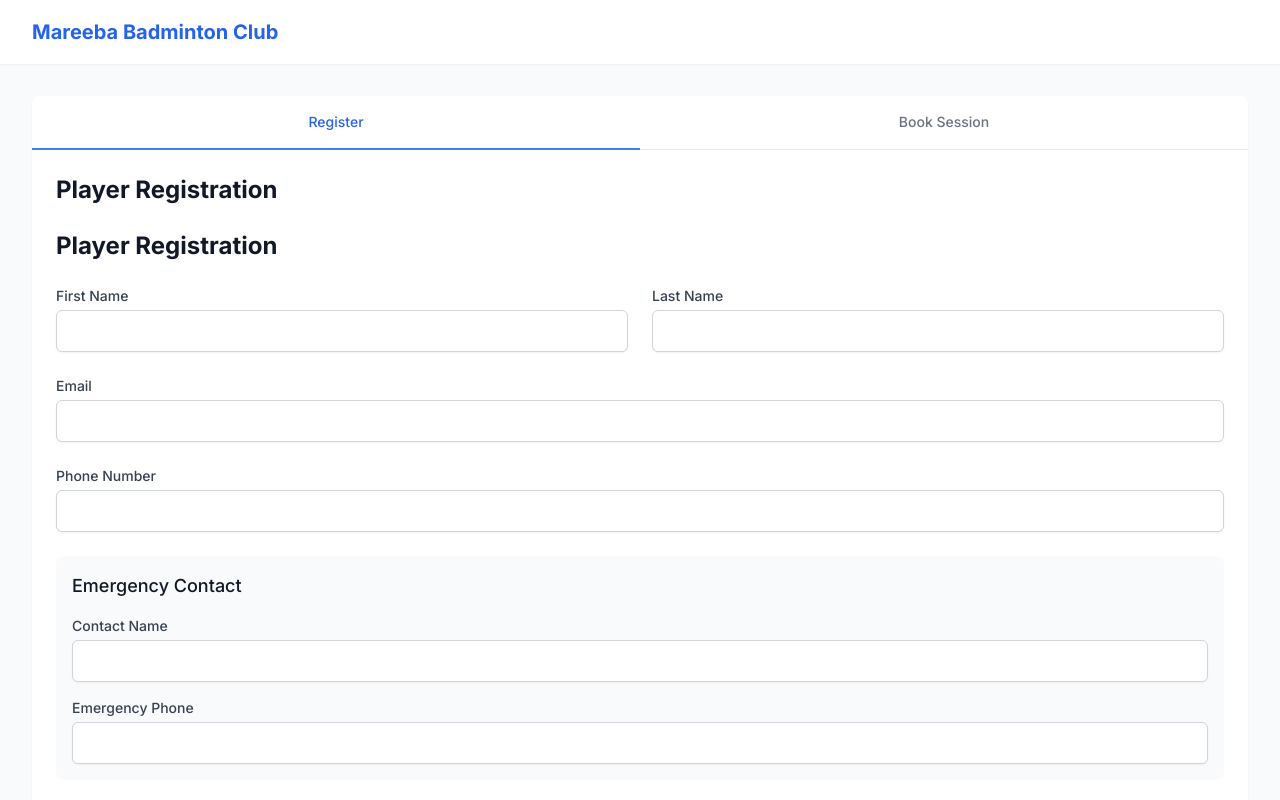
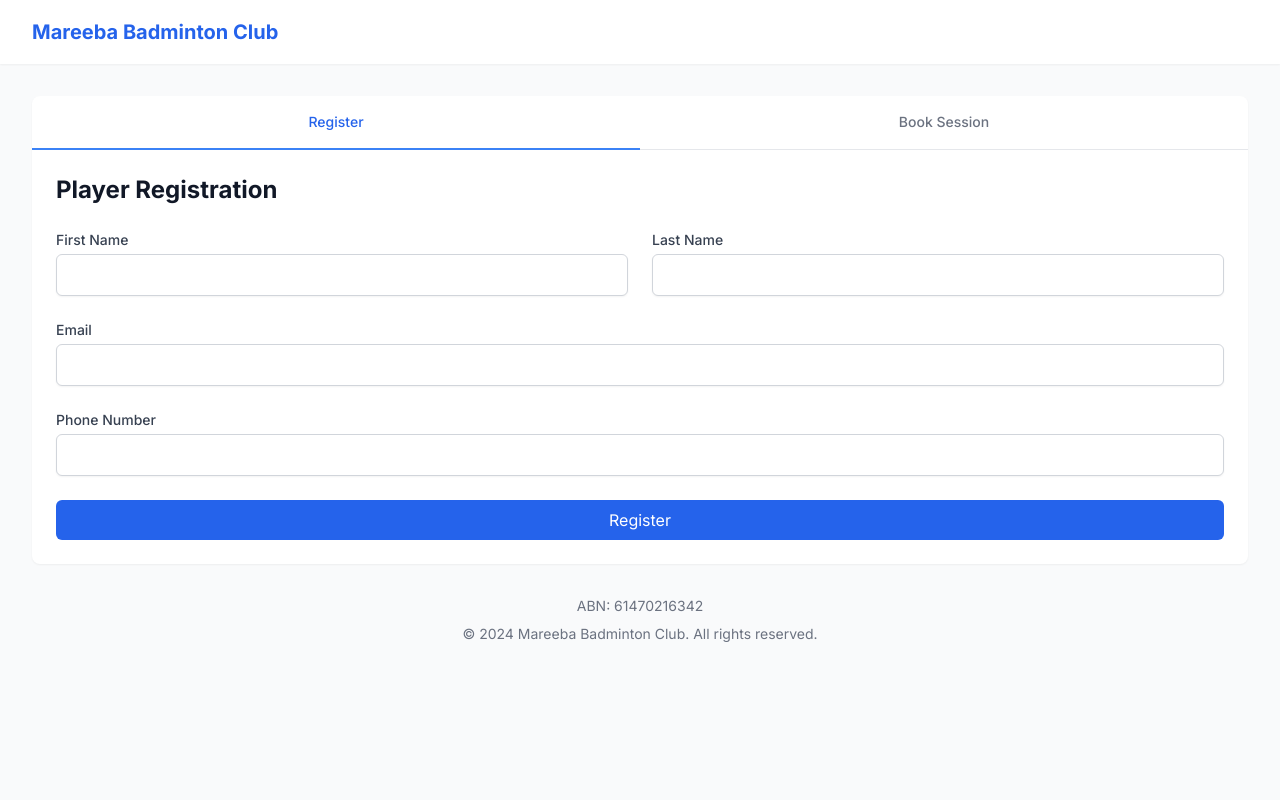
Before and after one commit to MareebaBadminton/mareeba-club, a Next.js app: page / in a window 1280 px wide. Shown: the top 800 px of the page. Built offline with nearby package versions, Linux system fonts and the light colour scheme.

Commit message:
Remove emergency contact and shorten player ID

```diff
--- a/src/components/RegisterForm.tsx
+++ b/src/components/RegisterForm.tsx
@@ -1,62 +1,32 @@
 'use client'
 
-import { useForm } from 'react-hook-form'
-import { zodResolver } from '@hookform/resolvers/zod'
-import { registerSchema, type RegisterFormData } from '@/lib/validations/register'
-import { createPlayer } from '@/lib/utils/playerUtils'
 import { useState } from 'react'
 
 export default function RegisterForm() {
   const [isSubmitting, setIsSubmitting] = useState(false)
-  const [submitError, setSubmitError] = useState<string | null>(null)
   const [registeredPlayer, setRegisteredPlayer] = useState<{ id: string; firstName: string } | null>(null)
 
-  const {
-    register,
-    handleSubmit,
-    formState: { errors },
-    reset
-  } = useForm<RegisterFormData>({
-    resolver: zodResolver(registerSchema)
-  })
-
-  const onSubmit = async (data: RegisterFormData) => {
-    try {
-      setIsSubmitting(true)
-      setSubmitError(null)
-
-      const player = await createPlayer({
-        firstName: data.firstName,
-        lastName: data.lastName,
-        email: data.email,
-        phone: data.phone,
-        emergencyContact: {
-          name: data.emergencyContact,
-          phone: data.emergencyPhone
-        }
-      });
-
-      setRegisteredPlayer({
-        id: player.id,
-        firstName: player.firstName
-      });
-
-      reset()
-    } catch (error) {
-      setSubmitError('Failed to submit registration. Please try again.')
-      console.error('Registration error:', error)
-    } finally {
-      setIsSubmitting(false)
-    }
+  const generateShortId = () => {
+    return 'MB' + Math.random().toString(36).substring(2, 5).toUpperCase()
   }
 
+  const handleSubmit = async (e: React.FormEvent<HTMLFormElement>) => {
+    e.preventDefault()
+    setIsSubmitting(true)
+    // Simulate registration
+    setTimeout(() => {
+      setRegisteredPlayer({
+        id: generateShortId(),
+        firstName: (e.currentTarget.elements.namedItem('firstName') as HTMLInputElement).value
+      })
+      setIsSubmitting(false)
+    }, 1000)
+  }
+
+  if (registeredPlayer) {
     return (
-    <div>
-      <h2 className="text-2xl font-bold text-gray-900 mb-6">Player Registration</h2>
-
-      {registeredPlayer && (
-        <div className="mb-6 p-6 bg-green-50 border border-green-200 text-green-700 rounded-md">
-          <h3 className="text-xl font-semibold mb-2">Registration Successful!</h3>
+      <div className="p-6 bg-green-50 border border-green-200 rounded-md">
+        <h3 className="text-xl font-semibold text-green-800 mb-2">Registration Successful!</h3>
         <p className="mb-4">Thank you for registering, {registeredPlayer.firstName}!</p>
         <div className="bg-white p-4 rounded-md border border-green-300">
           <p className="font-medium">Your Player ID:</p>
@@ -66,48 +36,35 @@ export default function RegisterForm() {
           </p>
         </div>
       </div>
-      )}
+    )
+  }
 
-      {submitError && (
-        <div className="mb-6 p-4 bg-red-50 border border-red-200 text-red-700 rounded-md">
-          {submitError}
-        </div>
-      )}
-
-      <form onSubmit={handleSubmit(onSubmit)} className="space-y-6">
+  return (
+    <form onSubmit={handleSubmit} className="space-y-6">
       <div className="grid md:grid-cols-2 gap-6">
         <div>
           <label htmlFor="firstName" className="block text-sm font-medium text-gray-700 mb-1">
             First Name
           </label>
           <input
-              {...register('firstName')}
             type="text"
             id="firstName"
-              className={`w-full px-3 py-2 border rounded-md shadow-sm focus:outline-none focus:ring-2 focus:ring-blue-500 ${
-                errors.firstName ? 'border-red-500' : 'border-gray-300'
-              }`}
+            name="firstName"
+            required
+            className="w-full px-3 py-2 border rounded-md shadow-sm focus:outline-none focus:ring-2 focus:ring-blue-500 border-gray-300"
           />
-            {errors.firstName && (
-              <p className="mt-1 text-sm text-red-600">{errors.firstName.message}</p>
-            )}
         </div>
-
         <div>
           <label htmlFor="lastName" className="block text-sm font-medium text-gray-700 mb-1">
             Last Name
           </label>
           <input
-              {...register('lastName')}
             type="text"
             id="lastName"
-              className={`w-full px-3 py-2 border rounded-md shadow-sm focus:outline-none focus:ring-2 focus:ring-blue-500 ${
-                errors.lastName ? 'border-red-500' : 'border-gray-300'
-              }`}
+            name="lastName"
+            required
+            className="w-full px-3 py-2 border rounded-md shadow-sm focus:outline-none focus:ring-2 focus:ring-blue-500 border-gray-300"
           />
-            {errors.lastName && (
-              <p className="mt-1 text-sm text-red-600">{errors.lastName.message}</p>
-            )}
         </div>
       </div>
 
@@ -116,16 +73,12 @@ export default function RegisterForm() {
           Email
         </label>
         <input
-            {...register('email')}
           type="email"
           id="email"
-            className={`w-full px-3 py-2 border rounded-md shadow-sm focus:outline-none focus:ring-2 focus:ring-blue-500 ${
-              errors.email ? 'border-red-500' : 'border-gray-300'
-            }`}
+          name="email"
+          required
+          className="w-full px-3 py-2 border rounded-md shadow-sm focus:outline-none focus:ring-2 focus:ring-blue-500 border-gray-300"
         />
-          {errors.email && (
-            <p className="mt-1 text-sm text-red-600">{errors.email.message}</p>
-          )}
       </div>
 
       <div>
@@ -133,53 +86,12 @@ export default function RegisterForm() {
           Phone Number
         </label>
         <input
-            {...register('phone')}
           type="tel"
           id="phone"
-            className={`w-full px-3 py-2 border rounded-md shadow-sm focus:outline-none focus:ring-2 focus:ring-blue-500 ${
-              errors.phone ? 'border-red-500' : 'border-gray-300'
-            }`}
+          name="phone"
+          required
+          className="w-full px-3 py-2 border rounded-md shadow-sm focus:outline-none focus:ring-2 focus:ring-blue-500 border-gray-300"
         />
-          {errors.phone && (
-            <p className="mt-1 text-sm text-red-600">{errors.phone.message}</p>
-          )}
-        </div>
-
-        <div className="bg-gray-50 p-4 rounded-lg space-y-4">
-          <h3 className="text-lg font-medium text-gray-900">Emergency Contact</h3>
-          <div>
-            <label htmlFor="emergencyContact" className="block text-sm font-medium text-gray-700 mb-1">
-              Contact Name
-            </label>
-            <input
-              {...register('emergencyContact')}
-              type="text"
-              id="emergencyContact"
-              className={`w-full px-3 py-2 border rounded-md shadow-sm focus:outline-none focus:ring-2 focus:ring-blue-500 ${
-                errors.emergencyContact ? 'border-red-500' : 'border-gray-300'
-              }`}
-            />
-            {errors.emergencyContact && (
-              <p className="mt-1 text-sm text-red-600">{errors.emergencyContact.message}</p>
-            )}
-          </div>
-
-          <div>
-            <label htmlFor="emergencyPhone" className="block text-sm font-medium text-gray-700 mb-1">
-              Emergency Phone
-            </label>
-            <input
-              {...register('emergencyPhone')}
-              type="tel"
-              id="emergencyPhone"
-              className={`w-full px-3 py-2 border rounded-md shadow-sm focus:outline-none focus:ring-2 focus:ring-blue-500 ${
-                errors.emergencyPhone ? 'border-red-500' : 'border-gray-300'
-              }`}
-            />
-            {errors.emergencyPhone && (
-              <p className="mt-1 text-sm text-red-600">{errors.emergencyPhone.message}</p>
-            )}
-          </div>
       </div>
 
       <button
@@ -194,10 +106,5 @@ export default function RegisterForm() {
         {isSubmitting ? 'Registering...' : 'Register'}
       </button>
     </form>
-
-      <p className="text-sm text-gray-600">
-        Player&apos;s ID will be generated automatically
-      </p>
-    </div>
   )
 }
--- a/src/lib/validations/register.ts
+++ b/src/lib/validations/register.ts
@@ -3,16 +3,8 @@ import { z } from 'zod'
 export const registerSchema = z.object({
   firstName: z.string().min(2, 'First name must be at least 2 characters'),
   lastName: z.string().min(2, 'Last name must be at least 2 characters'),
-  email: z.string().email('Please enter a valid email address'),
-  phone: z.string().regex(
-    /^(?:\+?61|0)[2-478](?:[ -]?[0-9]){8}$/,
-    'Please enter a valid Australian phone number'
-  ),
-  emergencyContact: z.string().min(2, 'Emergency contact name must be at least 2 characters'),
-  emergencyPhone: z.string().regex(
-    /^(?:\+?61|0)[2-478](?:[ -]?[0-9]){8}$/,
-    'Please enter a valid Australian phone number'
-  ),
+  email: z.string().email('Invalid email address'),
+  phone: z.string().min(8, 'Phone number must be at least 8 characters')
 })
 
 export type RegisterFormData = z.infer<typeof registerSchema>
```
Lines whose indentation alone changed are shown as unchanged.
